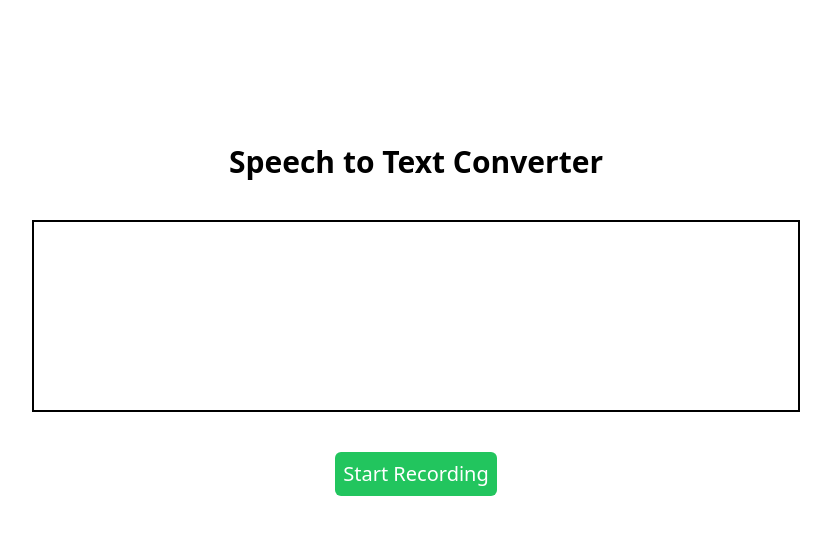
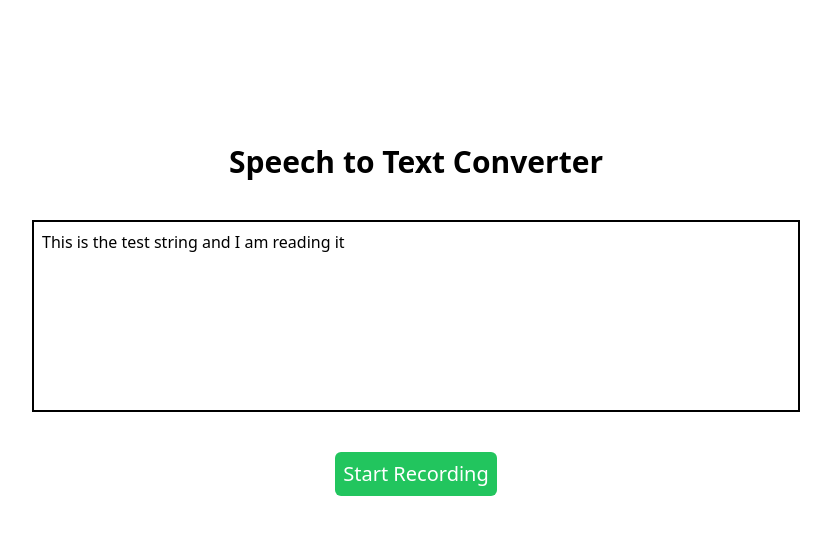
Before and after one commit to Yuvraj883/speech-to-text, a React (Create React App) app: page / in a window 1280 px wide. Shown: the top 534 px of the page, without its empty margins (224-1055 px from the left). Built offline with nearby package versions, Linux system fonts and the light colour scheme.

Commit message:
Updated logic

```diff
--- a/src/App.js
+++ b/src/App.js
@@ -1,11 +1,29 @@
-import React, { useState } from "react";
+import React, { useState, useEffect } from "react";
 
 function App() {
   const [recording, setRecording] = useState(false);
   const [transcript, setTranscript] = useState("");
+  const [transcriptDisplay, setTranscriptDisplay] = useState("");
+  const testString = "This is the test string and I am reading it";
   const recognition = new (window.SpeechRecognition || window.webkitSpeechRecognition)();
   recognition.lang = 'en-US';
-  recognition.interimResults= true;
+  recognition.interimResults = true;
+
+  useEffect(() => {
+    const transcriptWords = transcript.toLowerCase().split(" ");
+    const testWords = testString.toLowerCase().split(" ");
+
+    const matchedAndUnmatchedWords = transcriptWords.map((word, index) => {
+      if (word === testWords[index]) {
+        return <span key={index} style={{ color: "green" }}>{word} </span>;
+      } else {
+        return <span key={index} style={{ color: "red" }}>{word} </span>;
+      }
+    });
+
+    // Update transcript display
+    setTranscriptDisplay(matchedAndUnmatchedWords);
+  }, [transcript]);
 
   const startRecording = () => {
     if (recording) {
@@ -20,15 +38,40 @@ function App() {
   recognition.onresult = (event) => {
     const text = event.results[0][0].transcript;
     setTranscript(text);
-    console.log("Transcript:", event);
+    console.log("Transcript:", text);
   }
 
   return (
     <>
       <div className="flex flex-col items-center mt-36">
         <h1 className="text-3xl font-bold mb-10">Speech to Text Converter</h1>
-        <p className="p-2 border-2 border-black w-[60%] h-48">{transcript}</p>
-        <button onClick={startRecording} className="mt-10 bg-green-500 p-2 text-white text-xl rounded-md ">
+        <p
+          className="p-2 border-2 border-black w-[60%] h-48"
+          style={{ whiteSpace: "pre-line" }}
+        >
+
+          {
+
+            testString
+
+          }
+          <br></br>
+          {
+            transcriptDisplay
+          }
+        </p>
+        {/* <p
+          id="matchedText"
+          className="p-2 border-2 border-black w-[60%] h-48"
+          style={{ whiteSpace: "pre-line" }}
+        >
+
+          {transcriptDisplay}
+        </p> */}
+        <button
+          onClick={startRecording}
+          className="mt-10 bg-green-500 p-2 text-white text-xl rounded-md "
+        >
           {recording ? 'Recording...' : 'Start Recording'}
         </button>
       </div>
```
